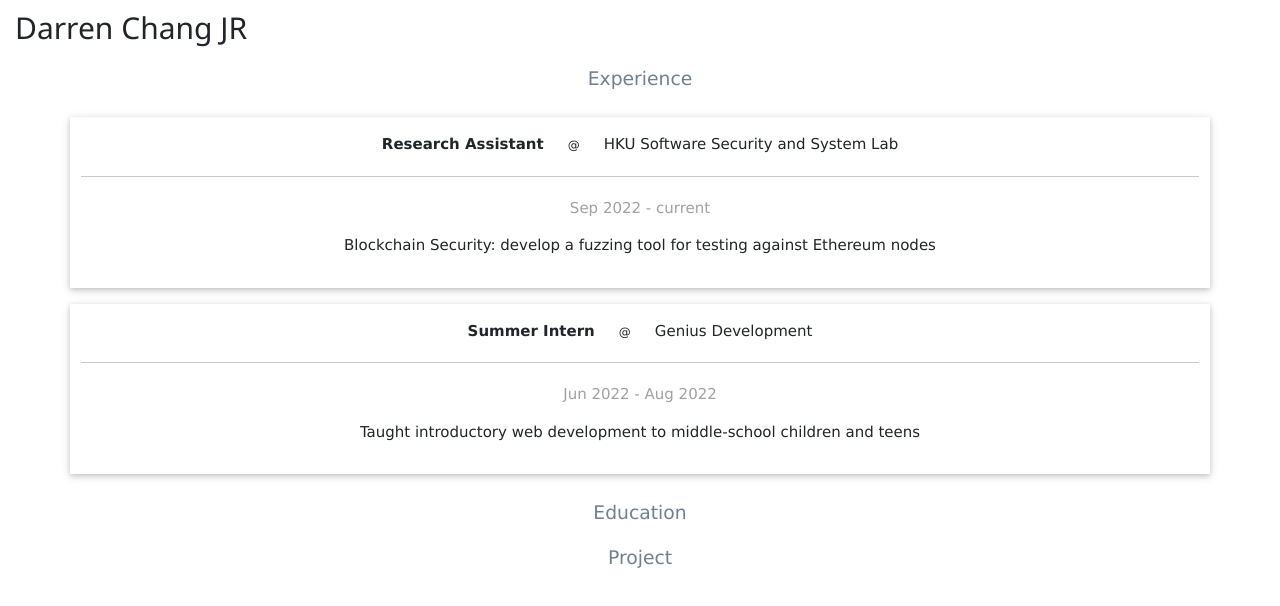
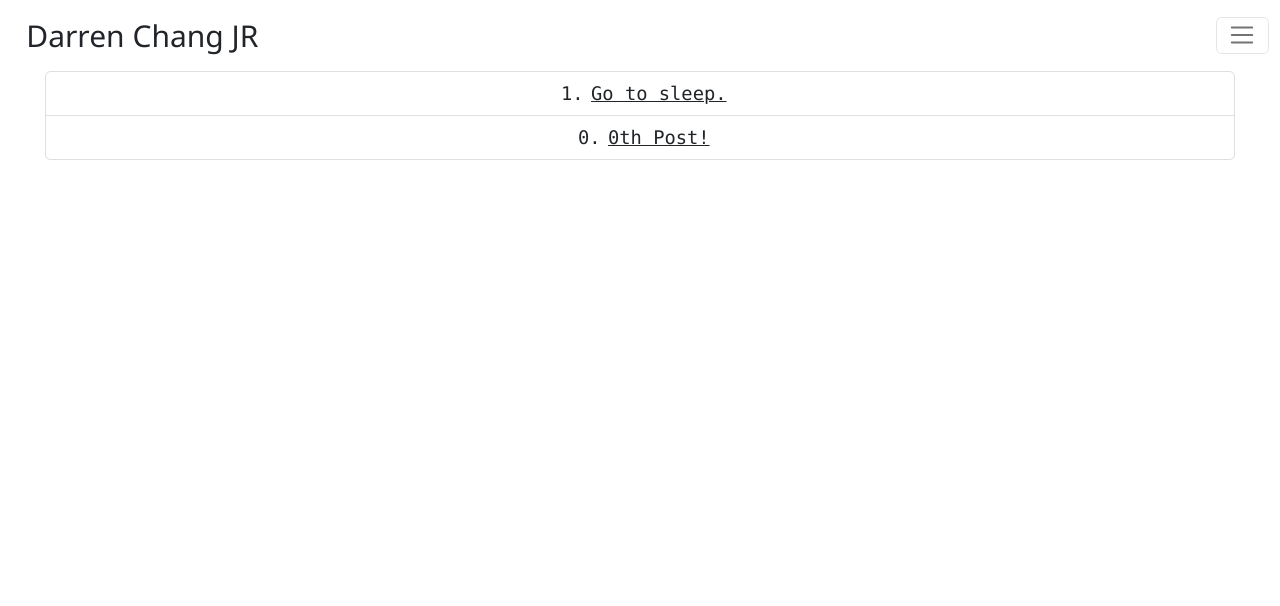
Before and after one commit to DarrenChangJR/DarrenChangJR.github.io, a React (Create React App) app in the folder my-app/: page /#/blog in a window 1280 px wide. Shown: the top 606 px of the page. Built offline with nearby package versions, Linux system fonts and the light colour scheme.

Commit message:
Added functioning blog components

```diff
--- a/my-app/package.json
+++ b/my-app/package.json
@@ -9,7 +9,8 @@
     "@testing-library/user-event": "^13.5.0",
     "react": "^18.2.0",
     "react-dom": "^18.2.0",
-    "react-scripts": "5.0.1",
+    "react-router-dom": "^6.3.0",
+    "react-scripts": "^5.0.1",
     "web-vitals": "^2.1.4"
   },
   "scripts": {
--- a/my-app/src/App.js
+++ b/my-app/src/App.js
@@ -1,14 +1,19 @@
-import Header from './Header'
-import {Experience, Education, Project} from './Section';
+import { HashRouter, Routes, Route, Navigate } from 'react-router-dom';
+import Navbar from './Navbar';
+import Blog from './blog/Blog';
+import Resume from './resume/Resume';
 
 function App() {
-
   return (
     <div className="App">
-      <Header />
-      <Experience />
-      <Education />
-      <Project />
+      <HashRouter>
+        <Navbar />
+        <Routes>
+          <Route path="/blog/*" element={<Blog />} />
+          <Route path="/resume" element={<Resume />} />
+          <Route path="/" element={<Navigate replace to="/resume" />} />
+        </Routes>
+      </HashRouter>
     </div>
   );
 }
--- a/my-app/src/Header.js
+++ /dev/null
@@ -1,12 +0,0 @@
-// import LightDark from "./LightDark";
-
-function Header() {
-    return (
-        <div className="position-relative">
-            <h2 className="heading mx-3">Darren Chang JR</h2>
-            {/* <LightDark /> */}
-        </div>
-    );
-}
-
-export default Header;
--- /dev/null
+++ b/my-app/src/Navbar.js
@@ -0,0 +1,35 @@
+import { Link } from 'react-router-dom';
+
+function Navbar() {
+    function closeOffcanvas() {
+        document.querySelector('[aria-label="Close"]').click();
+    }
+    return (
+        <nav className="navbar sticky-top bg-white">
+            <div className="container-fluid">
+                <h2 className="mx-3">Darren Chang JR</h2>
+                <button className="navbar-toggler" type="button" data-bs-toggle="offcanvas" data-bs-target="#offcanvasNavbar" aria-controls="offcanvasNavbar">
+                    <span className="navbar-toggler-icon"></span>
+                </button>
+                <div className="offcanvas offcanvas-end" tabIndex="-1" id="offcanvasNavbar" aria-labelledby="offcanvasNavbarLabel">
+                    <div className="offcanvas-header">
+                        <em className="offcanvas-title" id="offcanvasNavbarLable">"Where will my feet take me today?"</em>
+                        <button type="button" className="btn-close" data-bs-dismiss="offcanvas" aria-label="Close"></button>
+                    </div>
+                    <div className="offcanvas-body">
+                        <ul className="navbar-nav justify-content-end flex-grow-1 pe-3">
+                            <li className="nav-item">
+                                <Link to="/blog" className="nav-link navbar-collapse" onClick={closeOffcanvas} >Writings</Link>
+                            </li>
+                            <li className="nav-item">
+                                <Link to="/resume" className="nav-link navbar-collapse" onClick={closeOffcanvas} >Resume</Link>
+                            </li>
+                        </ul>
+                    </div>
+                </div>
+            </div>
+        </nav>
+    );
+}
+
+export default Navbar;
--- /dev/null
+++ b/my-app/src/blog/Blog.js
@@ -0,0 +1,42 @@
+import { Link, Routes, Route } from "react-router-dom";
+import Page from "./Page";
+import data from './post.json';
+
+function Blog() {
+
+    const posts = [], routes = [];
+    for (let i = data.posts.length - 1; i >= 0; i--) {
+        posts.push(
+            <div className="list-group-item mx-5 text-center font-monospace fs-5" key={i} >
+                <span className="mx-2" >{i}.</span>
+                <Link to={`${i}`} >
+                    {data.posts[i].title}
+                </Link>
+            </div>);
+
+        routes.push(
+            <Route path={`${i}`} key={i} element={
+                <Page {...data.posts[i]} counter={i} maxcounter={data.posts.length} />
+            } />);
+    };
+
+    function Index() {
+        return (
+            <div className="list-group" >
+                {posts}
+            </div>
+        );
+    }
+
+    routes.push(<Route index key={-1} element={<Index />} ></Route>);
+
+    return (
+        <div>
+            <Routes>
+                {routes}
+            </Routes>
+        </div>
+    );
+}
+
+export default Blog;
--- /dev/null
+++ b/my-app/src/blog/Page.js
@@ -0,0 +1,43 @@
+import { Link } from "react-router-dom";
+
+function Page(props) {
+
+    function Pagination() {
+
+        const navButtons = [];
+
+        if (props.counter)
+            navButtons.push(<Link to={`../${props.counter - 1}`} className="page-link" key="0" >Previous</Link>);
+        if (props.counter !== props.maxcounter - 1) {
+            navButtons.push(<Link to={`../${props.counter + 1}`} className="page-link" key="1" >Next</Link>);
+        }
+
+        return (
+            <ul className="pagination position-absolute start-50 translate-middle-x" >
+                {navButtons}
+            </ul>
+        )
+    }
+
+    function Image() {
+        try {
+            const image = require(`/public/images/${props.counter}.jpg`);
+            return <img src={image} alt={props.alt} className="img-fluid rounded m-auto mb-3" />
+        } catch (error) {
+            return;
+        }
+    }
+
+    return (
+        <div className="position-relative pb-5 mb-2">
+            <div className="card px-3 mx-1 my-3" >
+                <h2 className="text-center font-monospace" >{props.title}</h2>
+                <Image />
+                <span className="blog-text pb-1" >{props.text}</span>
+            </div>
+            <Pagination />
+        </div>
+    );
+}
+
+export default Page;
--- /dev/null
+++ b/my-app/src/blog/post.json
@@ -0,0 +1,14 @@
+{
+    "posts": [
+        {
+            "title": "0th Post!",
+            "date": "2022-08-30",
+            "text": "Dear all,\n\nI welcome you to my platform of monologue, where only my thoughts are mutually known by you and me. What started as a simple page project has now become a simple page project with a blog. Sharing my personal thoughts with unknown strangers on the internet makes me... cautious of my choice of words, everything around me started being cancellable since I started using Twitter.\n\nYes, I am a Computer Science student who has gotten used to zero-based numbering, hence \"0th Post\". Lame nerd joke.\n\nThank you for reading, I hope you enjoy my future entries. I look forward to it."
+        },
+        {
+            "title": "Go to sleep.",
+            "date": "2022-09-02",
+            "text": "My vigour is getting out of hand. From whence do I gain the energy necessary to skip sleep? Beats me. Lying on my bed awaiting slumber, I can't help but think that I could have spent these extra minutes being productive.\n\nI twist and turn,\nand go for a wee.\nSleep is tomorrow's concern,\ntime for a coding spree.\n\nI am concerned about my physical health for obvious reasons - it's bad enough that my day is mostly spent sitting and typing, yet here I am, with a body (and mind) reluctant to sleep. Yet perhaps just as important is my productivity; I dread the mind-numbing lethargy sleep deprivation brings. Whatever will become of me if this... condition persists?"
+        }
+    ]
+}
--- a/my-app/src/index.css
+++ b/my-app/src/index.css
@@ -16,8 +16,8 @@ ul {
   text-align: left;
 }
 
-.heading, #darkForm {
-  display: inline-block;
+.blog-text {
+  white-space: pre-wrap;
 }
 
 .at-sign {
--- /dev/null
+++ b/my-app/src/resume/Resume.js
@@ -0,0 +1,13 @@
+import { Education, Experience, Project } from "./Section";
+
+function Resume() {
+    return (
+        <>
+        <Experience />
+        <Education />
+        <Project />
+        </>
+    );
+}
+
+export default Resume;
--- a/my-app/src/Section.js
+++ b/my-app/src/resume/Section.js
@@ -9,7 +9,7 @@ function Experience() {
     return (
         <div className="d-grid mx-5">
             <button className="btn btn-lg" type="button" data-bs-toggle="collapse" data-bs-target="#experience-block">Experience</button>
-            <div className="collapse show card-body w3-center" id="experience-block" aria-expanded="true">
+            <div className="collapse show card-body w3-center" id="experience-block">
                 {boxes}
             </div>
         </div>
@@ -24,7 +24,7 @@ function Education() {
     return (
         <div className="d-grid mx-5">
             <button className="btn btn-lg" type="button" data-bs-toggle="collapse" data-bs-target="#education-block">Education</button>
-            <div className="collapse card-body w3-center" id="education-block" aria-expanded="true">
+            <div className="collapse card-body w3-center" id="education-block">
                 {boxes}
             </div>
         </div>
@@ -39,7 +39,7 @@ function Project() {
     return (
         <div className="d-grid mx-5">
             <button className="btn btn-lg" type="button" data-bs-toggle="collapse" data-bs-target="#project-block">Project</button>
-            <div className="collapse card-body w3-center" id="project-block" aria-expanded="true">
+            <div className="collapse card-body w3-center" id="project-block">
                 {boxes}
             </div>
         </div>
--- a/my-app/src/data.json
+++ b/my-app/src/resume/data.json
@@ -10,7 +10,7 @@
         {
             "title": "Summer Intern",
             "location": "Genius Development",
-            "description": "Taught introductory web development to middle-school children and teens",
+            "description": "Taught introductory web development to middle-school students",
             "duration": "Jun 2022 - Aug 2022"
         }
     ],
@@ -18,7 +18,7 @@
         {
             "program": "Bachelor of Engineering (CompSc)",
             "location": "The University of Hong Kong (HKU)",
-            "description": "minor in Finance",
+            "description": "CGPA: 4.01",
             "duration": "Sep 2021 - current"
         },
         {
```
Also changed, not shown: my-app/public/images/1.jpg (added), my-app/src/resume/Box.js (renamed from my-app/src/Box.js), 1 other file (tests, documents, lock files or other folders).
